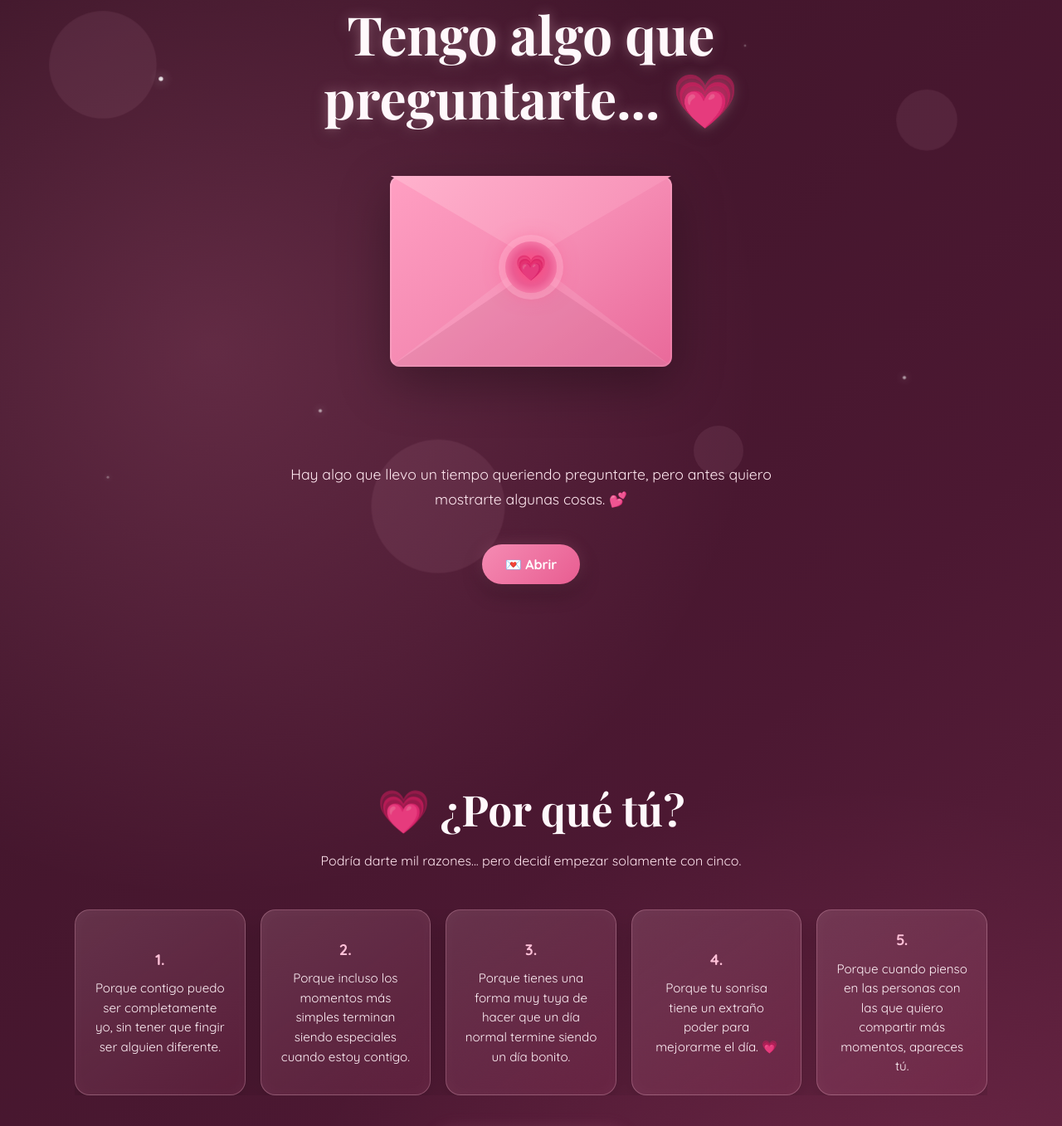
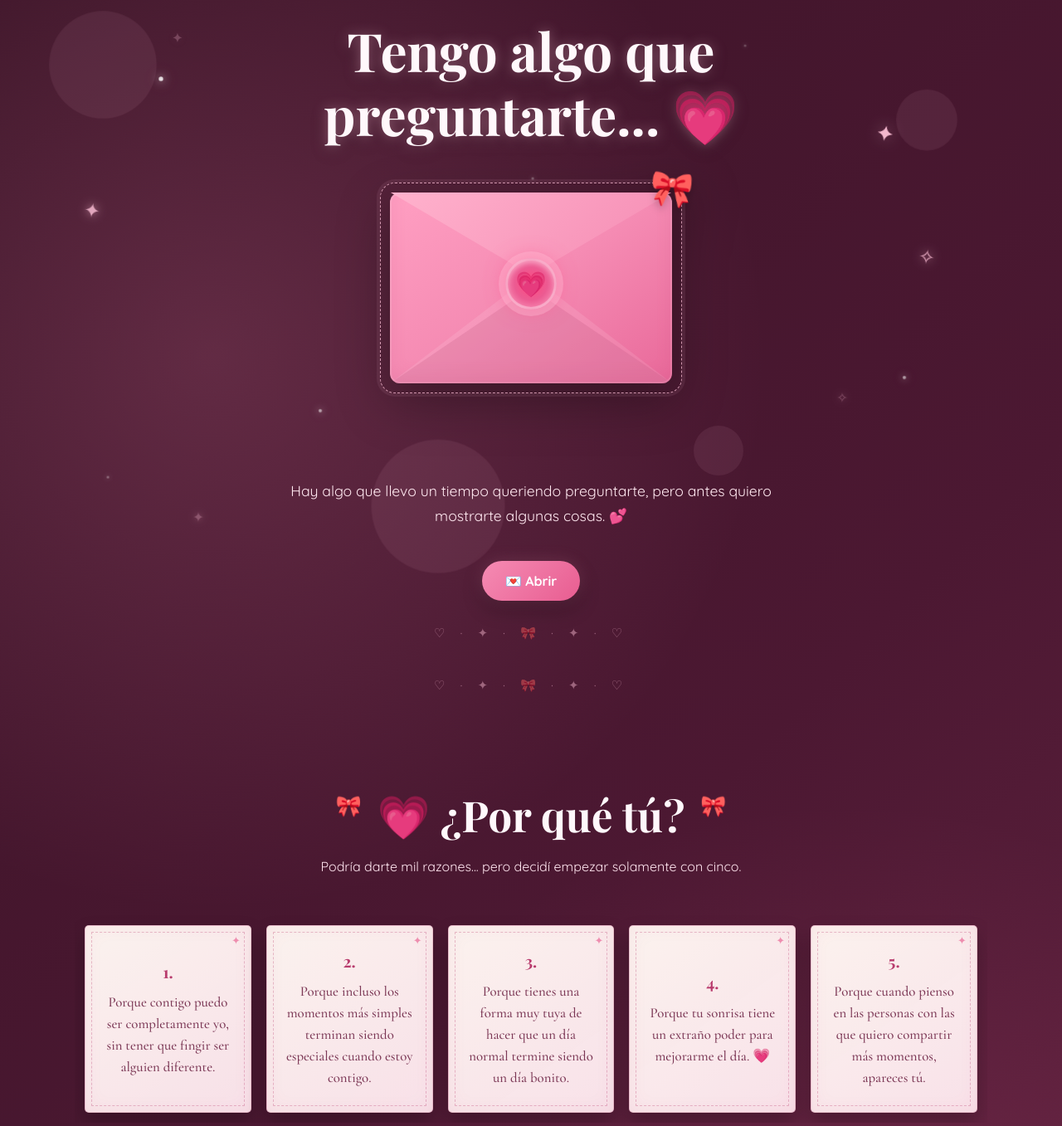
Before and after one commit to zgengaar/propuesta, a website built with webpack: page index.html in a window 1280 px wide. Shown: the part 67-1424 px from the top of the page at 83% size. Built offline with nearby package versions, Linux system fonts and the light colour scheme.

Commit message:
Añadi más cosas y corregi algunas

````diff
--- a/index.html
+++ b/index.html
@@ -1,3 +1,4 @@
+```html
 <!DOCTYPE html>
 <html lang="es">
 <head>
@@ -9,7 +10,7 @@
   <link rel="preconnect" href="https://fonts.googleapis.com">
   <link rel="preconnect" href="https://fonts.gstatic.com" crossorigin>
 
-  <link href="https://fonts.googleapis.com/css2?family=Playfair+Display:wght@500;600;700&family=Quicksand:wght@400;500;600;700&display=swap" rel="stylesheet">
+  <link href="https://fonts.googleapis.com/css2?family=Playfair+Display:wght@500;600;700&family=Quicksand:wght@400;500;600;700&family=Cormorant+Garamond:wght@500;600;700&display=swap" rel="stylesheet">
 
   <style>
 
@@ -23,6 +24,12 @@
       --fondo-claro: #6b2746;
 
       --blanco: #fff8fb;
+
+      /* COQUETTE */
+      --papel: #fff7f2;
+      --papel-rosa: #ffe9f0;
+      --tinta: #7c3856;
+      --dorado: #f6d6a8;
     }
 
     * {
@@ -79,40 +86,32 @@
     .burbuja:nth-child(1) {
       width: 120px;
       height: 120px;
-
       left: 5%;
       top: 15%;
-
       animation-delay: 0s;
     }
 
     .burbuja:nth-child(2) {
       width: 70px;
       height: 70px;
-
       right: 10%;
       top: 25%;
-
       animation-delay: 2s;
     }
 
     .burbuja:nth-child(3) {
       width: 160px;
       height: 160px;
-
       left: 35%;
       bottom: 5%;
-
       animation-delay: 4s;
     }
 
     .burbuja:nth-child(4) {
       width: 60px;
       height: 60px;
-
       right: 30%;
       bottom: 20%;
-
       animation-delay: 6s;
     }
 
@@ -126,6 +125,10 @@
       }
     }
 
+    /* =========================
+       ESTRELLAS / DESTELLOS
+    ========================= */
+
     .estrella {
       position: absolute;
 
@@ -136,7 +139,9 @@
 
       background: white;
 
-      box-shadow: 0 0 10px white;
+      box-shadow:
+        0 0 8px white,
+        0 0 18px rgba(255,193,216,.8);
 
       animation: brillar 2s infinite alternate;
     }
@@ -188,6 +193,64 @@
       }
     }
 
+    /* DESTELLOS COQUETTE */
+
+    .destello {
+      position: absolute;
+
+      color: var(--rosa-claro);
+
+      font-family: 'Playfair Display', serif;
+
+      font-size: 22px;
+
+      text-shadow:
+        0 0 10px rgba(255,193,216,.8);
+
+      animation:
+        destellar 3s infinite ease-in-out;
+
+      opacity: .75;
+    }
+
+    .destello-1 {
+      left: 8%;
+      top: 38%;
+    }
+
+    .destello-2 {
+      right: 12%;
+      top: 45%;
+
+      animation-delay: 1s;
+    }
+
+    .destello-3 {
+      left: 18%;
+      bottom: 12%;
+
+      animation-delay: 1.7s;
+    }
+
+    .destello-4 {
+      right: 20%;
+      bottom: 30%;
+
+      animation-delay: 2.3s;
+    }
+
+    @keyframes destellar {
+      0%, 100% {
+        opacity: .25;
+        transform: scale(.7) rotate(0deg);
+      }
+
+      50% {
+        opacity: 1;
+        transform: scale(1.2) rotate(12deg);
+      }
+    }
+
     /* =========================
        SECCIONES
     ========================= */
@@ -208,13 +271,45 @@
       z-index: 2;
     }
 
+    /* DECORACIÓN DE ENCAJE */
+
+    section::before,
+    section::after {
+      content: "♡  ·  ✦  ·  🎀  ·  ✦  ·  ♡";
+
+      position: absolute;
+
+      left: 50%;
+
+      transform: translateX(-50%);
+
+      width: min(900px, 90vw);
+
+      text-align: center;
+
+      color: rgba(255,193,216,.45);
+
+      font-size: 15px;
+
+      letter-spacing: 7px;
+
+      pointer-events: none;
+    }
+
+    section::before {
+      top: 22px;
+    }
+
+    section::after {
+      bottom: 22px;
+    }
+
     /* =========================
        INICIO
     ========================= */
 
     .inicio {
       text-align: center;
-
       background: transparent;
     }
 
@@ -240,6 +335,33 @@
       line-height: 1.2;
     }
 
+    .titulo-inicial::before,
+    .titulo-inicial::after {
+      position: absolute;
+
+      color: var(--rosa-claro);
+
+      font-size: 1.3rem;
+
+      animation: destellar 2.5s infinite ease-in-out;
+    }
+
+    .titulo-inicial::before {
+      content: "✦";
+
+      left: -35px;
+      top: 10px;
+    }
+
+    .titulo-inicial::after {
+      content: "✦";
+
+      right: -35px;
+      bottom: 5px;
+
+      animation-delay: 1s;
+    }
+
     .subtitulo {
       position: relative;
 
@@ -274,16 +396,8 @@
 
       perspective: 1000px;
 
-      /*
-       Separación entre el título
-       y el sobre.
-      */
       margin-top: 30px;
 
-      /*
-       Espacio para el mensaje
-       que aparece debajo del sobre.
-      */
       margin-bottom: 45px;
     }
 
@@ -305,6 +419,27 @@
 
     .sobre:hover {
       transform: translateY(-8px);
+    }
+
+    /* MARCO COQUETTE */
+
+    .sobre::before {
+      content: "";
+
+      position: absolute;
+
+      inset: -12px;
+
+      border: 1px dashed rgba(255,193,216,.75);
+
+      border-radius: 18px;
+
+      pointer-events: none;
+
+      z-index: -1;
+
+      box-shadow:
+        0 0 0 4px rgba(255,193,216,.08);
     }
 
     /* =========================
@@ -329,7 +464,8 @@
       overflow: hidden;
 
       box-shadow:
-        inset 0 0 0 2px rgba(255,255,255,.12);
+        inset 0 0 0 2px rgba(255,255,255,.12),
+        inset 0 -8px 20px rgba(184,59,109,.12);
     }
 
     .sobre-base::before {
@@ -406,7 +542,7 @@
     }
 
     /* =========================
-       CORAZÓN DEL SOBRE
+       SELLO DE CERA
     ========================= */
 
     .corazon-sobre {
@@ -436,9 +572,12 @@
           #ff9fc2 100%
         );
 
+      border: 3px solid rgba(255,255,255,.35);
+
       box-shadow:
         0 0 0 8px rgba(255, 193, 216, .35),
-        0 0 25px rgba(255, 82, 140, .7);
+        0 0 25px rgba(255, 82, 140, .7),
+        inset 0 3px 5px rgba(255,255,255,.25);
 
       font-size: 30px;
 
@@ -459,6 +598,42 @@
       transform:
         translate(-50%, -50%)
         scale(.5);
+    }
+
+    /* =========================
+       LAZO DEL SOBRE
+    ========================= */
+
+    .sobre::after {
+      content: "🎀";
+
+      position: absolute;
+
+      right: -25px;
+      top: -28px;
+
+      z-index: 20;
+
+      font-size: 42px;
+
+      filter:
+        drop-shadow(0 5px 5px rgba(0,0,0,.2));
+
+      transform: rotate(10deg);
+
+      animation:
+        lazoFlotar 3s infinite ease-in-out;
+    }
+
+    @keyframes lazoFlotar {
+
+      0%, 100% {
+        transform: rotate(10deg) translateY(0);
+      }
+
+      50% {
+        transform: rotate(4deg) translateY(-5px);
+      }
     }
 
     /* =========================
@@ -565,6 +740,32 @@
       margin-bottom: 15px;
 
       color: var(--blanco);
+
+      position: relative;
+    }
+
+    .titulo-seccion::before {
+      content: "🎀";
+
+      position: absolute;
+
+      left: -50px;
+      top: 5px;
+
+      font-size: 25px;
+    }
+
+    .titulo-seccion::after {
+      content: "🎀";
+
+      position: absolute;
+
+      right: -50px;
+      top: 5px;
+
+      font-size: 25px;
+
+      transform: scaleX(-1);
     }
 
     .descripcion {
@@ -587,6 +788,8 @@
       width: min(1100px, 95vw);
 
       overflow: hidden;
+
+      padding: 12px;
     }
 
     .razones-grid {
@@ -661,10 +864,12 @@
     }
 
     /* =========================
-       TARJETAS
+       TARJETAS CARTA ANTIGUA
     ========================= */
 
     .razon {
+      position: relative;
+
       min-height: 180px;
 
       display: flex;
@@ -672,44 +877,92 @@
       align-items: center;
       justify-content: center;
 
-      padding: 22px;
+      padding: 28px 22px;
 
       text-align: center;
 
-      border-radius: 18px;
+      border-radius: 5px;
 
       background:
         linear-gradient(
           145deg,
-          rgba(255, 193, 216, .16),
-          rgba(232, 93, 145, .10)
+          rgba(255,247,242,.98),
+          rgba(255,233,240,.96)
         );
 
       border:
-        1px solid rgba(255, 193, 216, .28);
+        1px solid rgba(184,59,109,.25);
 
       box-shadow:
-        0 10px 25px rgba(0,0,0,.18),
-        inset 0 0 20px rgba(255,255,255,.03);
-
-      color: #fff2f7;
+        0 12px 25px rgba(0,0,0,.22),
+        inset 0 0 25px rgba(184,59,109,.06);
+
+      color: var(--tinta);
 
       line-height: 1.55;
 
-      font-size: .95rem;
+      font-family:
+        'Cormorant Garamond',
+        serif;
+
+      font-size: 1.05rem;
 
       transition: .3s ease;
+
+      overflow: hidden;
+    }
+
+    /* BORDE ORNAMENTAL */
+
+    .razon::before {
+      content: "";
+
+      position: absolute;
+
+      inset: 7px;
+
+      border:
+        1px dashed rgba(184,59,109,.3);
+
+      pointer-events: none;
+    }
+
+    /* ESQUINAS DECORATIVAS */
+
+    .razon::after {
+      content: "✦";
+
+      position: absolute;
+
+      top: 8px;
+      right: 12px;
+
+      color: var(--rosa-fuerte);
+
+      font-size: 13px;
+
+      opacity: .65;
     }
 
     .razon:hover {
-      transform: translateY(-8px);
+      transform: translateY(-8px) rotate(-1deg);
 
       border-color:
-        rgba(255, 193, 216, .6);
+        rgba(232,93,145,.55);
 
       box-shadow:
-        0 18px 30px rgba(0,0,0,.25),
-        0 0 25px rgba(245,139,179,.12);
+        0 18px 30px rgba(0,0,0,.28),
+        0 0 25px rgba(245,139,179,.18);
+    }
+
+    /*
+      Pequeño efecto de papel
+    */
+
+    .razon span {
+      position: relative;
+
+      z-index: 2;
     }
 
     /*
@@ -721,9 +974,13 @@
 
       margin-bottom: 8px;
 
-      color: var(--rosa-claro);
-
-      font-size: 1.15rem;
+      color: var(--rosa-oscuro);
+
+      font-family:
+        'Playfair Display',
+        serif;
+
+      font-size: 1.2rem;
 
       font-weight: 700;
     }
@@ -817,12 +1074,44 @@
       text-align: center;
     }
 
+    .antetitulo-final {
+      position: relative;
+
+      margin-bottom: 18px;
+
+      color: var(--rosa-claro);
+
+      font-family:
+        'Cormorant Garamond',
+        serif;
+
+      font-size: 1.3rem;
+
+      font-style: italic;
+
+      letter-spacing: .5px;
+    }
+
+    .antetitulo-final::before,
+    .antetitulo-final::after {
+      content: "✦";
+
+      margin: 0 12px;
+
+      color: var(--rosa);
+
+      font-style: normal;
+    }
+
     .final h2 {
       font-family: 'Playfair Display', serif;
 
       font-size: clamp(2.2rem, 6vw, 4rem);
 
       margin-bottom: 20px;
+
+      text-shadow:
+        0 0 20px rgba(255,193,216,.3);
     }
 
     .final p {
@@ -949,9 +1238,26 @@
         grid-template-columns:
           repeat(3, minmax(0, 1fr));
       }
+
     }
 
     @media (max-width: 650px) {
+
+      section::before,
+      section::after {
+        letter-spacing: 3px;
+        font-size: 12px;
+      }
+
+      .titulo-inicial::before,
+      .titulo-inicial::after {
+        display: none;
+      }
+
+      .titulo-seccion::before,
+      .titulo-seccion::after {
+        display: none;
+      }
 
       .razones-grid {
         grid-template-columns:
@@ -965,12 +1271,13 @@
 
         padding: 17px;
 
-        font-size: .9rem;
+        font-size: .95rem;
       }
 
       .sobre {
         width: min(310px, 88vw);
       }
+
     }
 
     @media (max-width: 430px) {
@@ -990,6 +1297,13 @@
       .sobre {
         height: 205px;
       }
+
+      .sobre::after {
+        right: -15px;
+        top: -25px;
+        font-size: 35px;
+      }
+
     }
 
   </style>
@@ -1014,6 +1328,13 @@
   <div class="estrella"></div>
   <div class="estrella"></div>
   <div class="estrella"></div>
+
+  <!-- DESTELLOS -->
+
+  <div class="destello destello-1">✦</div>
+  <div class="destello destello-2">✧</div>
+  <div class="destello destello-3">✦</div>
+  <div class="destello destello-4">✧</div>
 
 </div>
 
@@ -1174,10 +1495,6 @@
     ¿Quieres ser mi novia? 💗
   </h2>
 
-  <p>
-    Después de todo esto... creo que ya es momento de preguntártelo.
-  </p>
-
 
   <div class="botones-final">
 
@@ -1293,10 +1610,6 @@
 
   const gruposRazones = [
 
-    /* =========================
-       RAZONES 1 - 5
-    ========================= */
-
     [
       "Porque contigo puedo ser completamente yo, sin tener que fingir ser alguien diferente.",
 
@@ -1309,11 +1622,6 @@
       "Porque cuando pienso en las personas con las que quiero compartir más momentos, apareces tú."
     ],
 
-
-    /* =========================
-       RAZONES 6 - 10
-    ========================= */
-
     [
       "Porque contigo puedo hablar durante horas y aun así sentir que el tiempo pasó demasiado rápido.",
 
@@ -1326,11 +1634,6 @@
       "Porque haces que tenga ganas de crear muchos más recuerdos contigo. 💕"
     ],
 
-
-    /* =========================
-       RAZONES 11 - 15
-    ========================= */
-
     [
       "Porque me gusta la tranquilidad que siento cuando estoy contigo.",
 
@@ -1367,10 +1670,6 @@
     document.getElementById("botonMasRazones");
 
 
-  /*
-   Muestra exactamente 5 razones.
-  */
-
   function mostrarGrupo(indice) {
 
     grupoActual = indice;
@@ -1387,13 +1686,10 @@
       const tarjeta =
         document.createElement("div");
 
+
       tarjeta.className =
         "razon";
 
-
-      /*
-       Número total de la razón.
-       */
 
       const numero =
         (grupoActual * 5)
@@ -1418,11 +1714,6 @@
   }
 
 
-  /*
-   Estado inicial:
-   solamente las primeras 5.
-  */
-
   mostrarGrupo(0);
 
 
@@ -1439,11 +1730,6 @@
 
     carruselActivado = true;
 
-
-    /*
-     Las primeras 5 salen hacia la derecha
-     y son reemplazadas por las siguientes 5.
-    */
 
     cambiarGrupo(
       1,
@@ -1548,11 +1834,6 @@
       );
     }
 
-
-    /*
-     A mitad de la animación
-     reemplazamos las 5 tarjetas.
-    */
 
     setTimeout(() => {
 
@@ -1693,3 +1974,4 @@
 
 </body>
 </html>
+```
````
Lines whose indentation alone changed are shown as unchanged.
